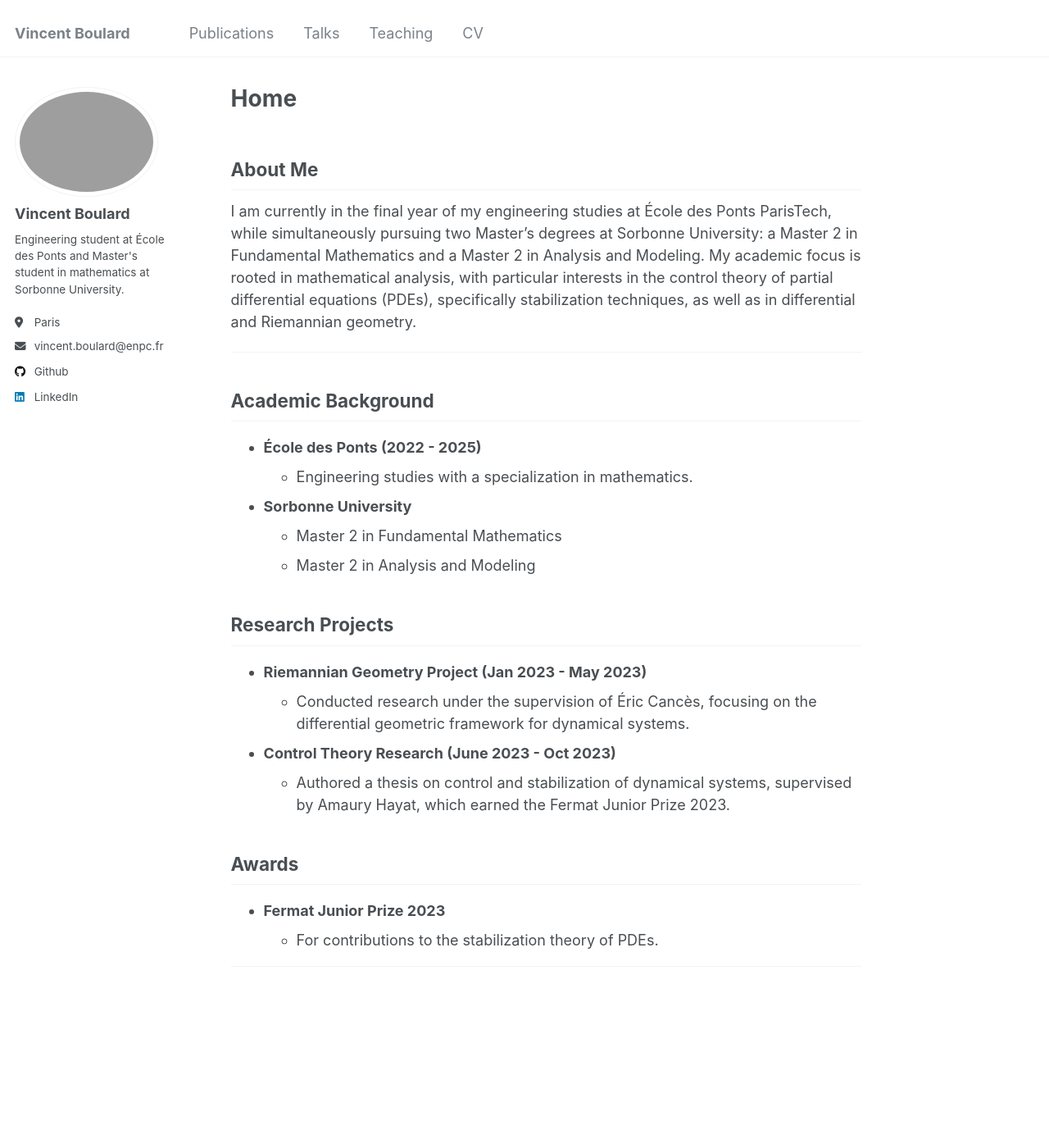
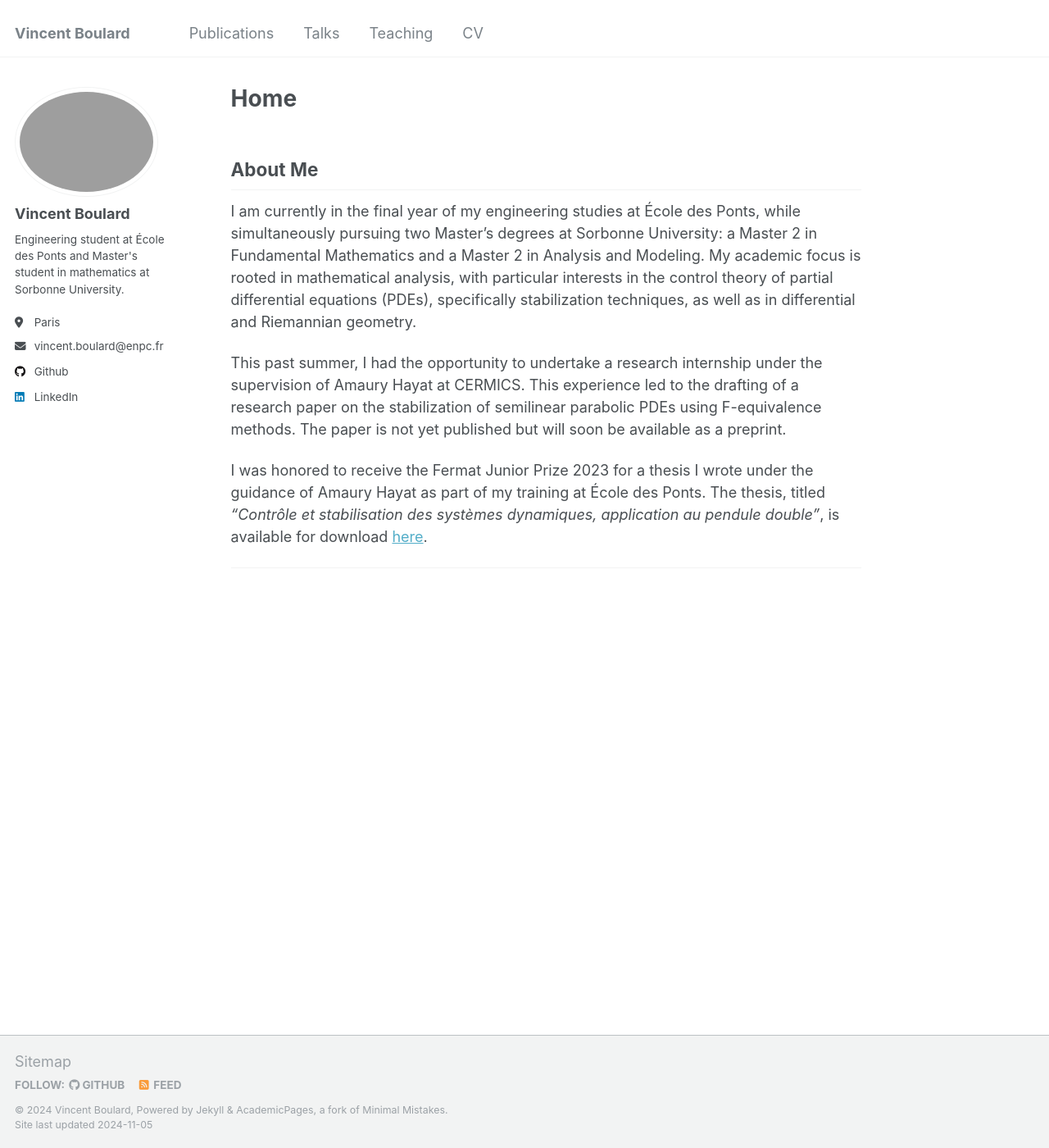
Before and after one commit to Mipoza/mipoza.github.io, a Jekyll site: the page built from _pages/about.md, in a window 1280 px wide and 1400 px high. Shown: the whole window at 82% size. Built offline with Jekyll 4.4.1, drawn with Linux system fonts in a browser that asks for light colours.

Commit message:
modifications

```diff
--- a/_pages/about.md
+++ b/_pages/about.md
@@ -9,28 +9,10 @@ redirect_from:
 
 ## About Me
 
-I am currently in the final year of my engineering studies at École des Ponts ParisTech, while simultaneously pursuing two Master’s degrees at Sorbonne University: a Master 2 in Fundamental Mathematics and a Master 2 in Analysis and Modeling. My academic focus is rooted in mathematical analysis, with particular interests in the control theory of partial differential equations (PDEs), specifically stabilization techniques, as well as in differential and Riemannian geometry.
+I am currently in the final year of my engineering studies at École des Ponts, while simultaneously pursuing two Master’s degrees at Sorbonne University: a Master 2 in Fundamental Mathematics and a Master 2 in Analysis and Modeling. My academic focus is rooted in mathematical analysis, with particular interests in the control theory of partial differential equations (PDEs), specifically stabilization techniques, as well as in differential and Riemannian geometry.
+
+This past summer, I had the opportunity to undertake a research internship under the supervision of Amaury Hayat at CERMICS. This experience led to the drafting of a research paper on the stabilization of semilinear parabolic PDEs using F-equivalence methods. The paper is not yet published but will soon be available as a preprint.
+
+I was honored to receive the Fermat Junior Prize 2023 for a thesis I wrote under the guidance of Amaury Hayat as part of my training at École des Ponts. The thesis, titled *"Contrôle et stabilisation des systèmes dynamiques, application au pendule double"*, is available for download [here](files/Rapport_prix_fermat_junior.pdf).
 
 ---
-
-## Academic Background
-
-- **École des Ponts (2022 - 2025)**
-  - Engineering studies with a specialization in mathematics.
-- **Sorbonne University**
-  - Master 2 in Fundamental Mathematics
-  - Master 2 in Analysis and Modeling
-
-## Research Projects
-
-- **Riemannian Geometry Project (Jan 2023 - May 2023)**
-  - Conducted research under the supervision of Éric Cancès, focusing on the differential geometric framework for dynamical systems.
-- **Control Theory Research (June 2023 - Oct 2023)**
-  - Authored a thesis on control and stabilization of dynamical systems, supervised by Amaury Hayat, which earned the Fermat Junior Prize 2023.
-
-## Awards
-
-- **Fermat Junior Prize 2023**
-  - For contributions to the stabilization theory of PDEs.
-
----
```
Also changed, not shown: 1 other file.
